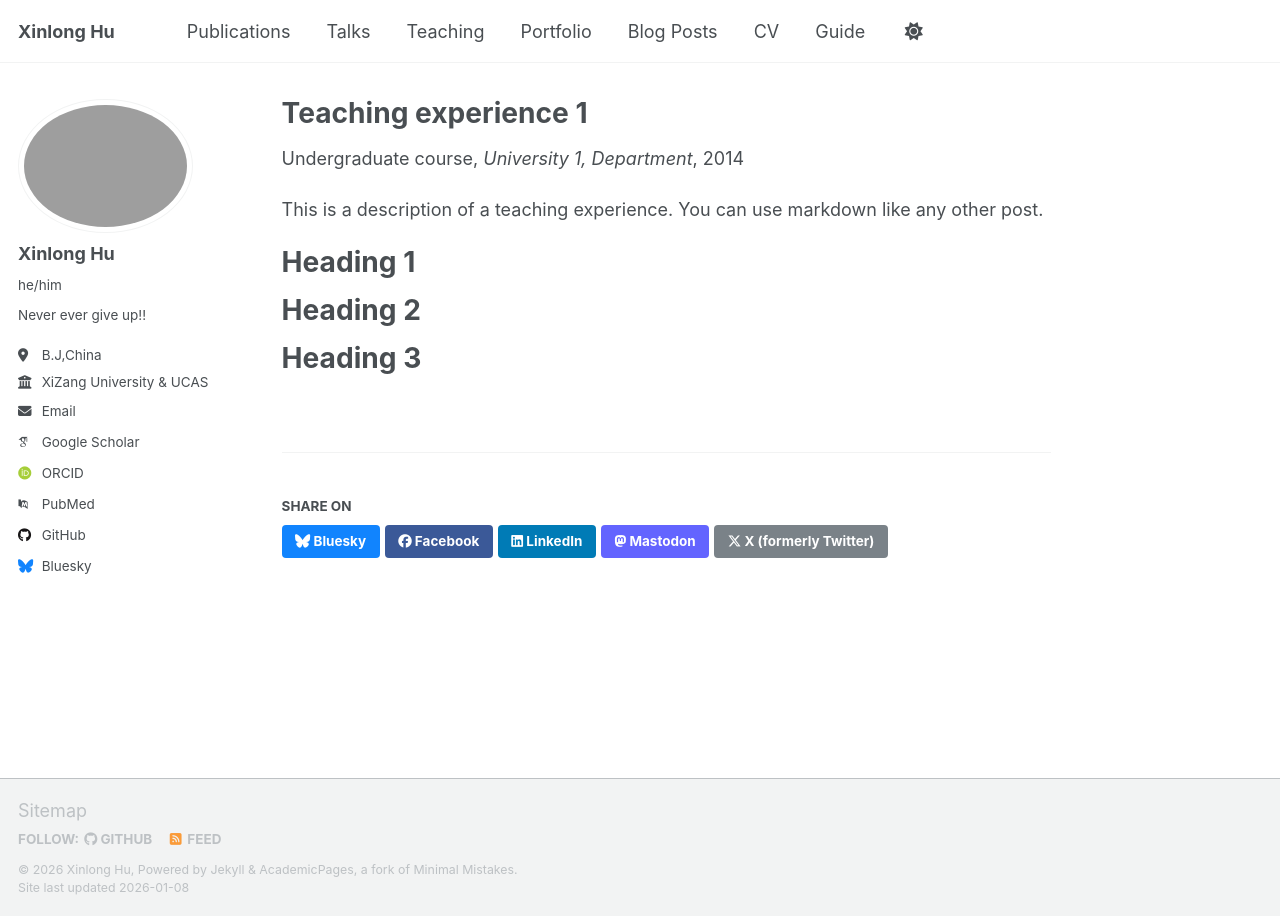
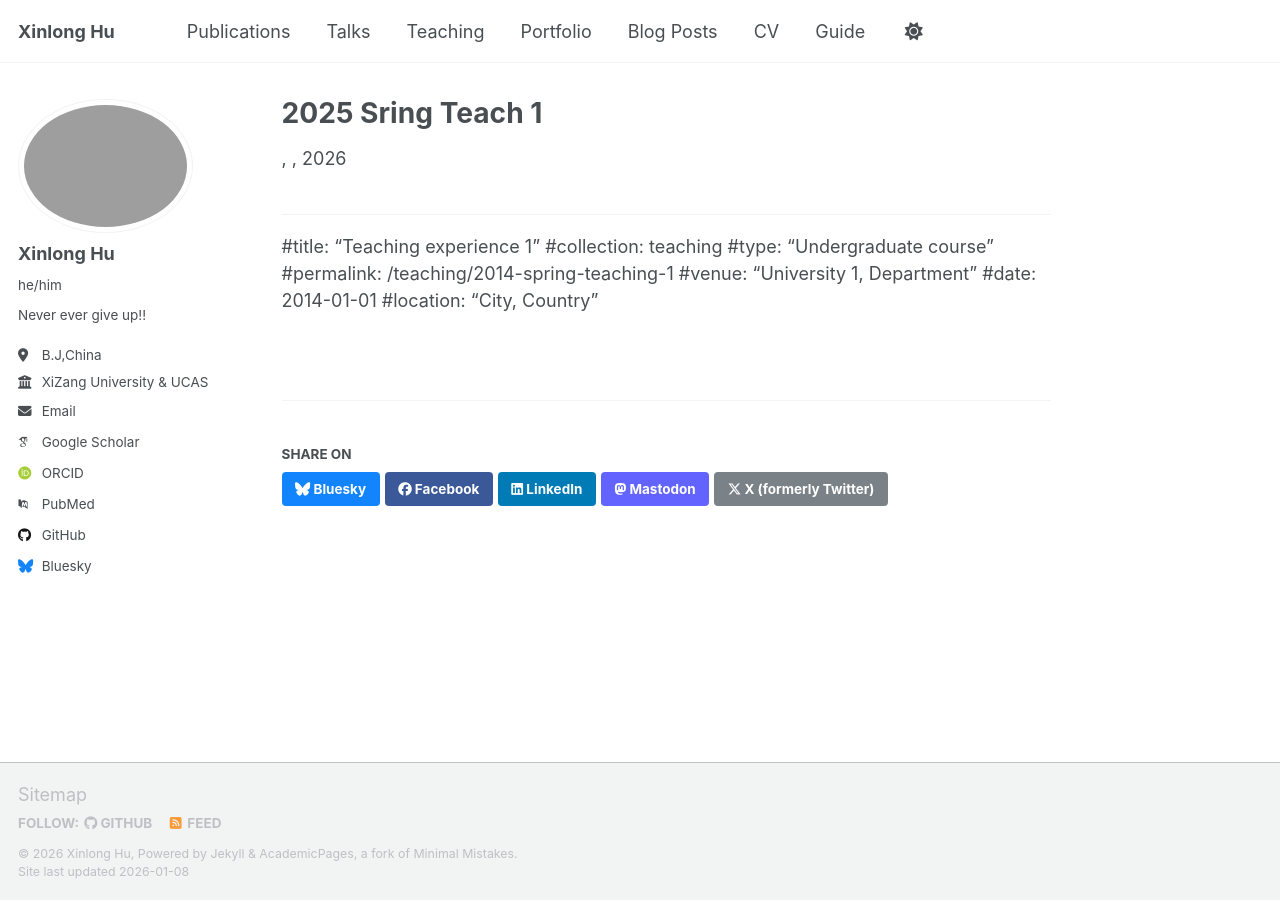
Before and after one commit to erhuer/erhuer2, a Jekyll site: the page built from _teaching/2025-sring-teach-1.md, in a window 1280 px wide. Built offline with Jekyll 4.4.1, drawn with Linux system fonts in a browser that asks for light colours; some web fonts are replaced; a script that is not in the unit is left out.

Commit message:
Update 2025-sring-teach-1.md

```diff
--- a/_teaching/2025-sring-teach-1.md
+++ b/_teaching/2025-sring-teach-1.md
@@ -1,20 +1,8 @@
 ---
-title: "Teaching experience 1"
-collection: teaching
-type: "Undergraduate course"
-permalink: /teaching/2014-spring-teaching-1
-venue: "University 1, Department"
-date: 2014-01-01
-location: "City, Country"
----
-
-This is a description of a teaching experience. You can use markdown like any other post.
-
-Heading 1
-======
-
-Heading 2
-======
-
-Heading 3
-======
+#title: "Teaching experience 1"
+#collection: teaching
+#type: "Undergraduate course"
+#permalink: /teaching/2014-spring-teaching-1
+#venue: "University 1, Department"
+#date: 2014-01-01
+#location: "City, Country"
```
